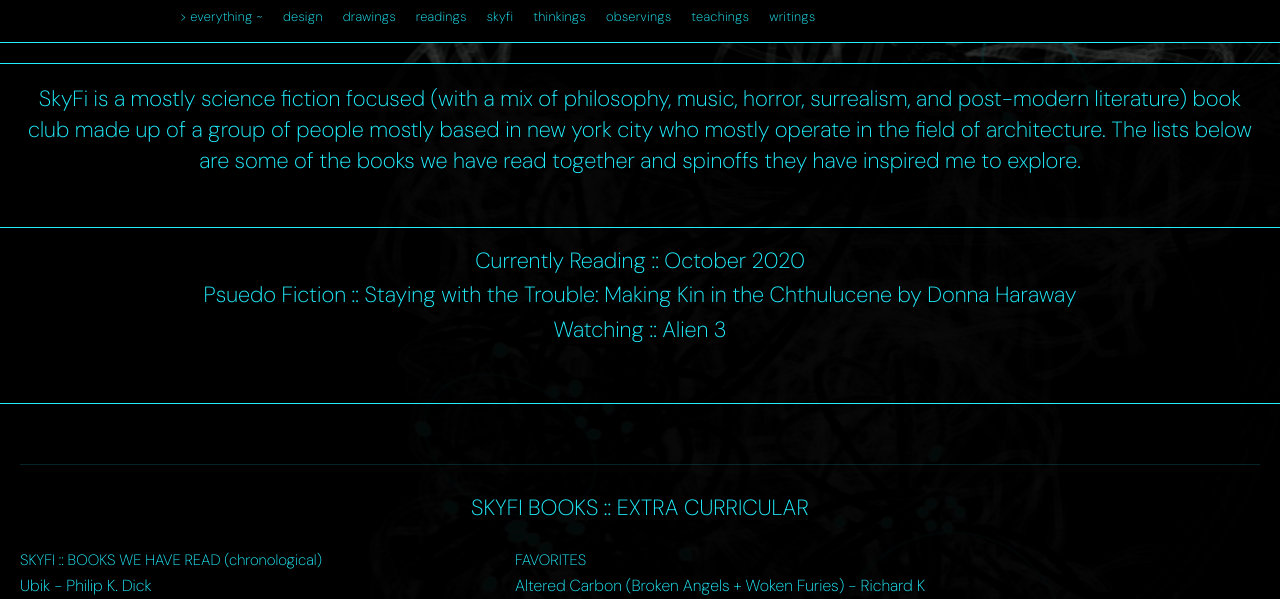
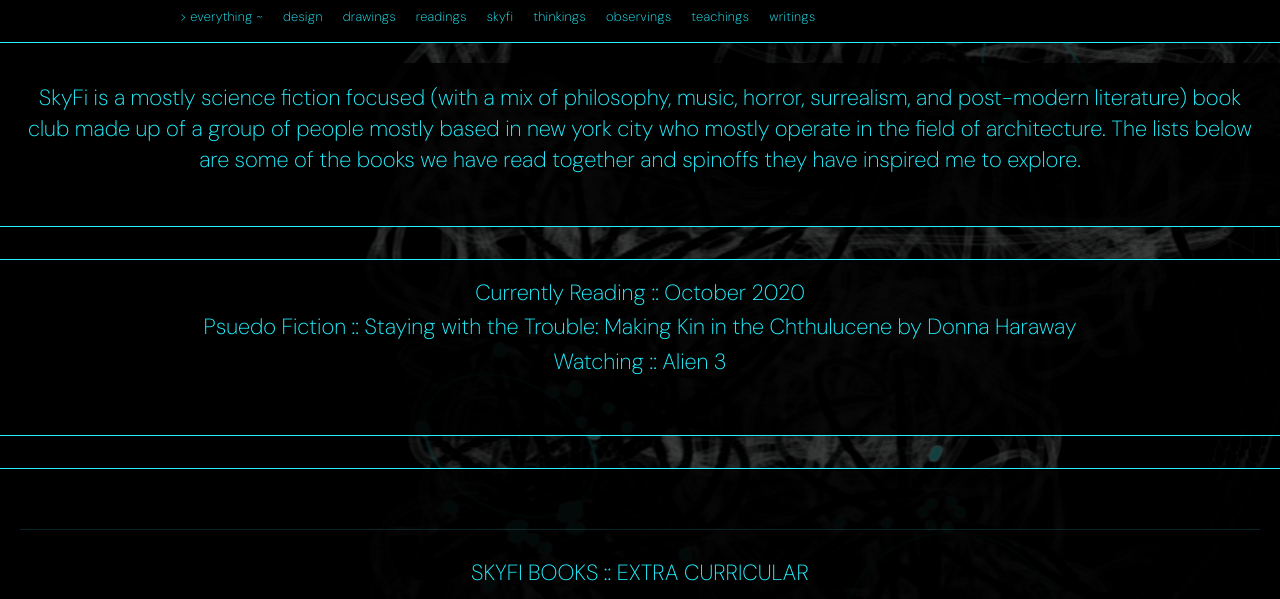
Before and after one commit to rlbrackett3/digital-nouveau, an Astro site: page /skyfi-a-reading-list in a window 1280 px wide. Shown: the part 125-724 px from the top of the page. Built offline with nearby package versions, Linux system fonts and the light colour scheme; Astro itself is replaced by a stand-in of ours.

Commit message:
fix: skyfi bands - cyan border top+bottom, 32px gap between bands, first band no top border

```diff
--- a/src/styles/global.css
+++ b/src/styles/global.css
@@ -601,7 +601,17 @@ p {
 	margin-right: -50vw;
 	background: rgba(0, 0, 0, 0.85);
 	border-top: 1px solid var(--accent);
+	border-bottom: 1px solid var(--accent);
 	padding: 20px var(--header-padding-x);
+}
+
+.skyfi-band + .skyfi-band {
+	margin-top: 32px;
+}
+
+.skyfi-band:first-of-type {
+	border-top: none;
+	margin-top: 0;
 }
 
 .skyfi-heading {
```
